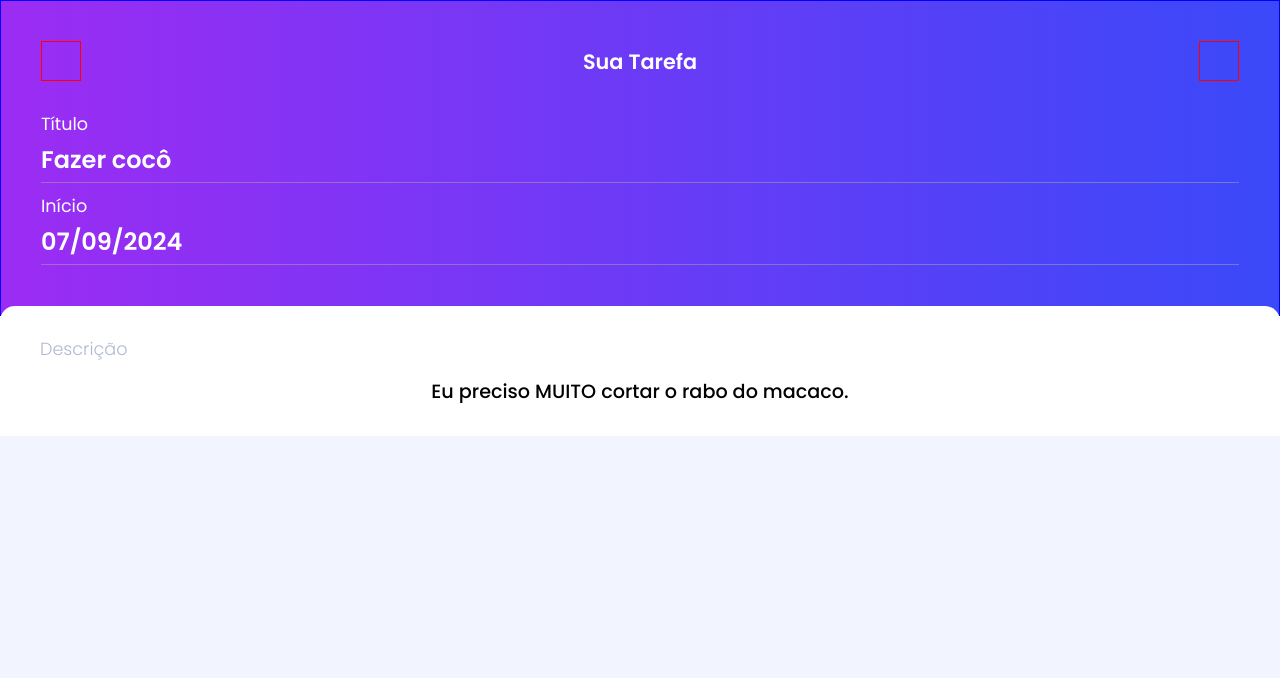
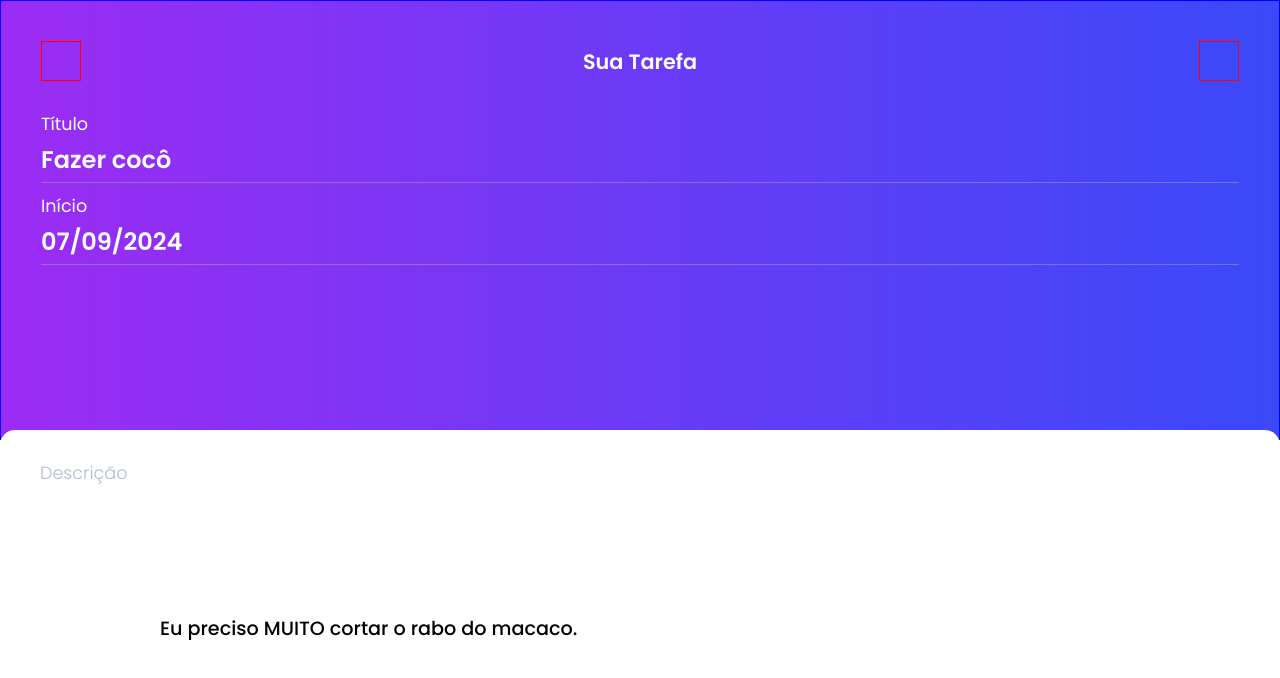
Before and after one commit to while-kaique/estagio_jackexperts, a React (Vite) app in the folder project-jackexpert/: page /projects/1/tasks/1 in a window 1280 px wide. Shown: the top 678 px of the page. Built offline with nearby package versions, Linux system fonts and the light colour scheme.

Commit message:
Navigate estruturado

```diff
--- a/project-jackexpert/src/pages/Task.jsx
+++ b/project-jackexpert/src/pages/Task.jsx
@@ -59,10 +59,10 @@ const Task = () => {
 
       {/* DESCRIÇÃO DO CARD */}
       <section className="cardDesc">
-        <section className="desc">
+        <div className="desc">
           <h1>Descrição</h1>
           <p>{task.description}</p>
-        </section>
+        </div>
       </section>
 
     </div>
--- a/project-jackexpert/src/pages_css/Task.css
+++ b/project-jackexpert/src/pages_css/Task.css
@@ -1,6 +1,7 @@
 .task .cardHeader{
 
     width: 100%;
+    height: 55vh;
     border: 1px solid blue;
     background-image: linear-gradient(to right, #9C2CF3, #3A49F9);
     padding: 20px 40px;
@@ -71,6 +72,7 @@
     justify-content: center;
 
     padding: 30px 40px;
+    height: calc(45vh + 10px);
     margin: auto;
 }
 
@@ -79,11 +81,14 @@
     font-size: 1.1rem;
     font-weight: 300;
     width: 100%;
-    margin-bottom: 15px;
 }
 .task .cardDesc .desc p{
     font-size: 1.2rem;
     font-weight: 500;
+    width: 80%;
+
+    word-break: break-all;
+    hyphens: auto;
 }
 
 /* TELA DE CONFIRMAÇÃO DE SAVE */
--- a/project-jackexpert/src/sub_elements/CardScroll.jsx
+++ b/project-jackexpert/src/sub_elements/CardScroll.jsx
@@ -1,9 +1,13 @@
 import { useEffect, useRef, useState } from "react";
+import { useNavigate } from 'react-router-dom'
 import PropTypes from 'prop-types';
+
 import './CardScroll.css'
 
 
 const CardScroll = ({handleShowCards, showCards}) => {
+
+  const navigate = useNavigate()
 
   const cards = useRef([])
   const cardsWrappler = useRef(null)
@@ -37,7 +41,12 @@ const CardScroll = ({handleShowCards, showCards}) => {
     }
   },[showCards])
 
-  const handleCardChange = (index) => {
+  const handleCardChange = (index, card) => {
+    if (card){
+      if (card.target.className.indexOf('active') !== -1) {
+        navigate(`/projects/0/tasks/${card.target.id}`)
+      }
+    }
     setCurrentIndex(index)
 
     cards.current.forEach(card => {
@@ -53,7 +62,7 @@ const CardScroll = ({handleShowCards, showCards}) => {
     setCanClickPrev(newCanClickPrev);
     setCanClickNext(newCanClickNext);
 
-    cards.current[index]
+    cards.current[index].classList.add('active')
     if (cards.current[index + 1]) {
       cards.current[index + 1].classList.add('next');
     }
@@ -71,31 +80,31 @@ const CardScroll = ({handleShowCards, showCards}) => {
         <div className="card first active"
           id={0}
           ref={(el) => cards.current[0] = el}
-          onClick={()=> handleCardChange(0)}
+          onClick={(e)=> handleCardChange(0, e)}
         ></div>
 
         <div className="card next"
           id={1}
           ref={(el) => cards.current[1] = el}
-          onClick={()=> handleCardChange(1)}
+          onClick={(e)=> handleCardChange(1, e)}
         ></div>
 
         <div className="card"
           id={2}
           ref={(el) => cards.current[2] = el}
-          onClick={()=> handleCardChange(2)}
+          onClick={(e)=> handleCardChange(2, e)}
         ></div>
 
         <div className="card"
           id={3}
           ref={(el) => cards.current[3] = el}
-          onClick={()=> handleCardChange(3)}
+          onClick={(e)=> handleCardChange(3, e)}
         ></div>
 
         <div className="card"
           id={4}
           ref={(el) => cards.current[4] = el}
-          onClick={()=> handleCardChange(4)}
+          onClick={(e)=> handleCardChange(4, e)}
         ></div>
         {!showCards ? <div className="card empty" onClick={()=>{handleShowCards()}}></div> : null}
 
```
